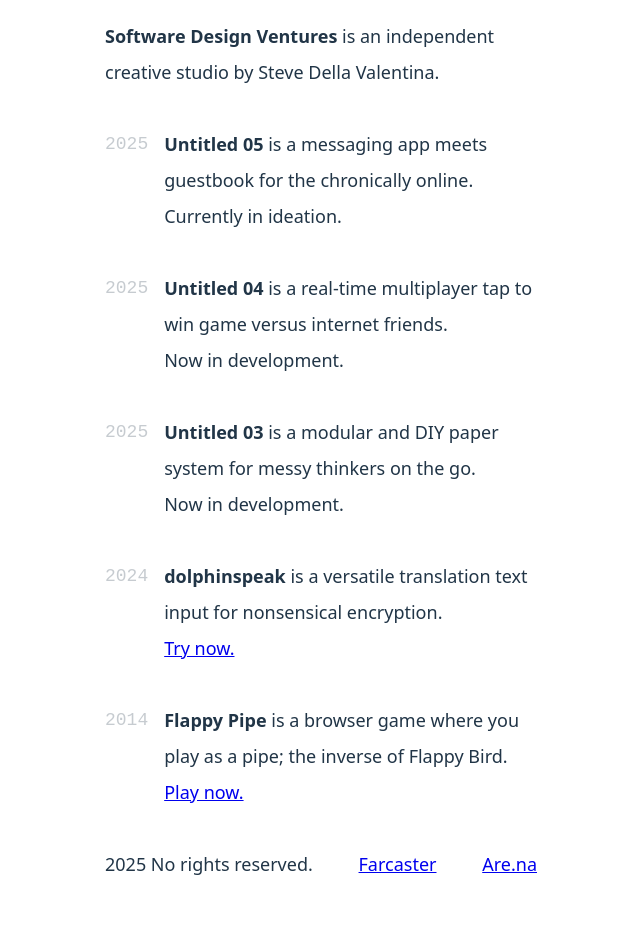
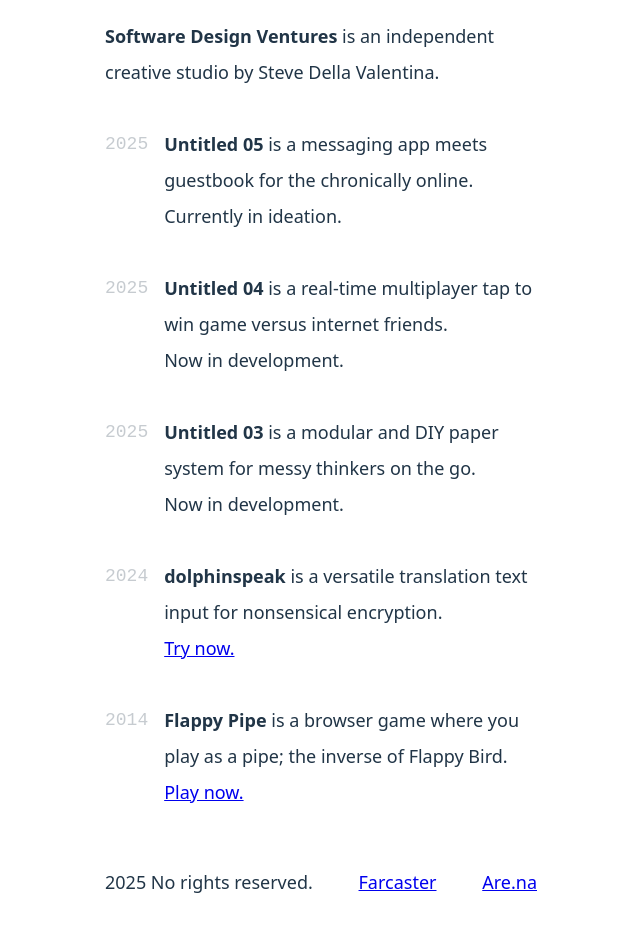
Before and after one commit to sdvim/sdv-llc, a website built with Vite: page index.html in a window 1280 px wide. Shown: the whole page, without its empty margins (319-959 px from the left). Before the commit the page ends 900 px from the top, so only its background shows below. Built offline with nearby package versions, Linux system fonts and the light colour scheme.

Commit message:
Add vertical spacing on larger displays

```diff
--- a/style.css
+++ b/style.css
@@ -34,6 +34,10 @@
 main {
   max-width: 24em;
   margin: 0 auto;
+  min-height: calc(100vh - 2em);
+  display: flex;
+  flex-direction: column;
+  justify-content: space-between;
 }
 
 ol {
```
